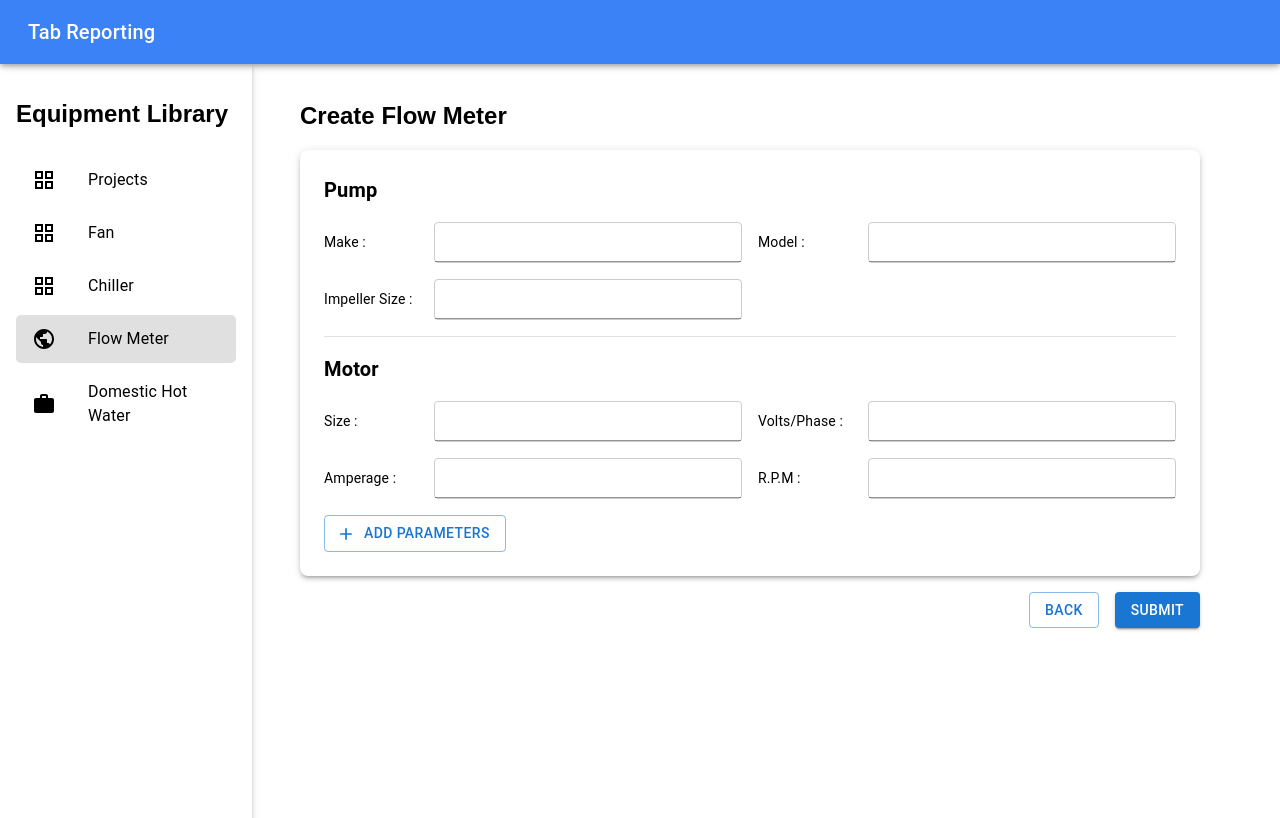
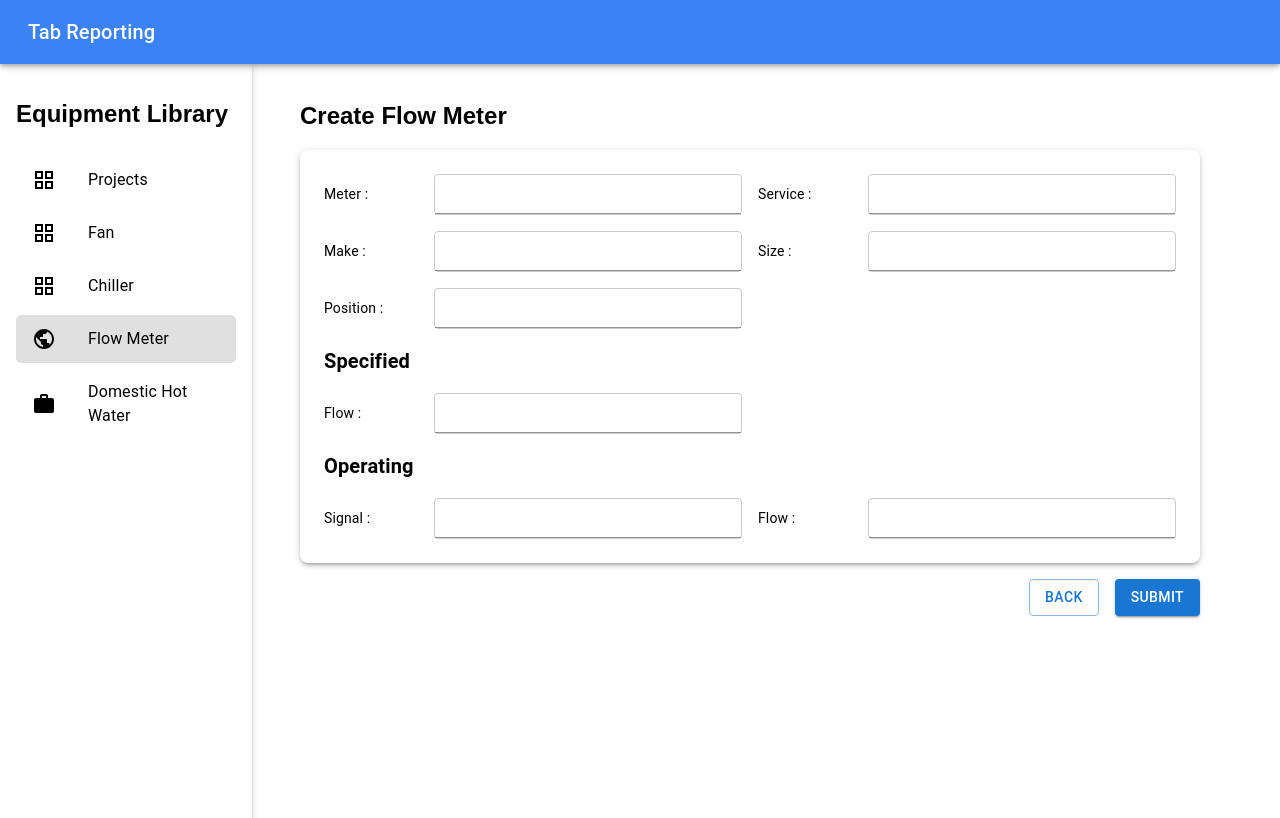
Before and after one commit to harshadyadav8485/ReactViteProject, a React (Vite) app: page /createFlowMeter in a window 1280 px wide. Built offline with nearby package versions, Linux system fonts and the light colour scheme.

Commit message:
create flow meter form

```diff
--- a/src/Pages/CreateFlowMeter.jsx
+++ b/src/Pages/CreateFlowMeter.jsx
@@ -35,7 +35,6 @@ const CreateFlowMeter = () => {
             borderRadius: 2,
           }}
         >
-           <Typography variant="h6"sx={{ fontWeight: 600 }}>Pump</Typography>
           <Box
             sx={{
               display: "grid",
@@ -44,7 +43,7 @@ const CreateFlowMeter = () => {
             }}
           >
             <Box display="flex" alignItems="center">
-              <Typography sx={{ minWidth: "110px" }}>Make :</Typography>
+              <Typography sx={{ minWidth: "110px" }}>Meter :</Typography>
               <Input
                 fullWidth
                 name="make"
@@ -57,7 +56,7 @@ const CreateFlowMeter = () => {
             </Box>
 
             <Box display="flex" alignItems="center">
-              <Typography sx={{ minWidth: "110px" }}>Model :</Typography>
+              <Typography sx={{ minWidth: "110px" }}>Service :</Typography>
               <Input
                 fullWidth
                 name="model"
@@ -71,7 +70,7 @@ const CreateFlowMeter = () => {
 
             <Box display="flex" alignItems="center">
               <Typography sx={{ minWidth: "110px" }}>
-                Impeller Size :
+                Make :
               </Typography>
               <Input
                 fullWidth
@@ -84,48 +83,10 @@ const CreateFlowMeter = () => {
               />
             </Box>
 
-            {/* <Box display="flex" alignItems="center">
+            <Box display="flex" alignItems="center">
               <Typography sx={{ minWidth: "110px" }}>
-                Pump Capacity :
+                Size :
               </Typography>
-              <Input
-                fullWidth
-                name="pumpCapacity"
-                sx={{
-                  border: "1px solid #ccc",
-                  padding: "5px",
-                  borderRadius: "4px",
-                }}
-              />
-            </Box> */}
-
-            {/* <Box display="flex" alignItems="center">
-              <Typography sx={{ minWidth: "110px" }}>
-                System Capacity :
-              </Typography>
-              <Input
-                fullWidth
-                name="systemCapacity"
-                sx={{
-                  border: "1px solid #ccc",
-                  padding: "5px",
-                  borderRadius: "4px",
-                }}
-              />
-            </Box> */}
-          </Box>
-          <Divider />
-
-          <Typography variant="h6" sx={{ fontWeight: 600 }}>Motor</Typography>
-          <Box
-            sx={{
-              display: "grid",
-              gridTemplateColumns: "repeat(2, 1fr)", // 2 columns
-              gap: 2, // Spacing between items
-            }}
-          >
-            <Box display="flex" alignItems="center">
-              <Typography sx={{ minWidth: "110px" }}>Size :</Typography>
               <Input
                 fullWidth
                 name="size"
@@ -138,7 +99,66 @@ const CreateFlowMeter = () => {
             </Box>
 
             <Box display="flex" alignItems="center">
-              <Typography sx={{ minWidth: "110px" }}>Volts/Phase :</Typography>
+              <Typography sx={{ minWidth: "110px" }}>
+                Position :
+              </Typography>
+              <Input
+                fullWidth
+                name="systemCapacity"
+                sx={{
+                  border: "1px solid #ccc",
+                  padding: "5px",
+                  borderRadius: "4px",
+                }}
+              />
+            </Box>
+          </Box>
+          {/* <Divider /> */}
+          <Typography variant="h6" sx={{ fontWeight: 600 }}>Specified</Typography>
+          <Box
+            sx={{
+              display: "grid",
+              gridTemplateColumns: "repeat(2, 1fr)", // 2 columns
+              gap: 2, // Spacing between items
+            }}
+          >
+             <Box display="flex" alignItems="center">
+              <Typography sx={{ minWidth: "110px" }}>Flow :</Typography>
+              <Input
+                fullWidth
+                name="size"
+                sx={{
+                  border: "1px solid #ccc",
+                  padding: "5px",
+                  borderRadius: "4px",
+                }}
+              />
+            </Box>
+          </Box>
+
+          <Typography variant="h6" sx={{ fontWeight: 600 }}>Operating</Typography>
+          <Box
+            sx={{
+              display: "grid",
+              gridTemplateColumns: "repeat(2, 1fr)", // 2 columns
+              gap: 2, // Spacing between items
+            }}
+          >
+            <Box display="flex" alignItems="center">
+              <Typography sx={{ minWidth: "110px" }}>Signal :</Typography>
+              <Input
+                fullWidth
+                name="size"
+                sx={{
+                  border: "1px solid #ccc",
+                  padding: "5px",
+                  borderRadius: "4px",
+                }}
+              />
+            </Box>
+
+            <Box display="flex" alignItems="center">
+              <Typography sx={{ minWidth: "110px" }}>Flow :</Typography>
               <Input
                 fullWidth
                 name="volts"
@@ -149,50 +169,19 @@ const CreateFlowMeter = () => {
                 }}
               />
             </Box>
-
-            <Box display="flex" alignItems="center">
-              <Typography sx={{ minWidth: "110px" }}>Amperage :</Typography>
-              <Input
-                fullWidth
-                name="amperage"
-                sx={{
-                  border: "1px solid #ccc",
-                  padding: "5px",
-                  borderRadius: "4px",
-                }}
-              />
-            </Box>
-
-            <Box display="flex" alignItems="center">
-              <Typography sx={{ minWidth: "110px" }}>R.P.M :</Typography>
-              <Input
-                fullWidth
-                name="rpm"
-                sx={{
-                  border: "1px solid #ccc",
-                  padding: "5px",
-                  borderRadius: "4px",
-                }}
-              />
-            </Box>
           </Box>
-          <Box display="flex" justifyContent="space-between">
-            <Button variant="outlined" startIcon={<AddIcon />}>
-              Add Parameters
-            </Button>
-
-          </Box>
-
         </Box>
         <Box display="flex" justifyContent="flex-end" sx={{mt:2}}>
               <Button
                 variant="outlined"
-                onClick={() => navigate("/createPumpCreation")}
+                // onClick={() => navigate("/createPumpCreation")}
                 sx={{ mr: 2 }}
               >
                 Back
               </Button>
-              <Button variant="contained"  onClick={() => navigate("/projects")}>Submit</Button>
+              <Button variant="contained"
+            //    onClick={() => navigate("/projects")}
+               >Submit</Button>
             </Box>
       </Box>
     </>
```
